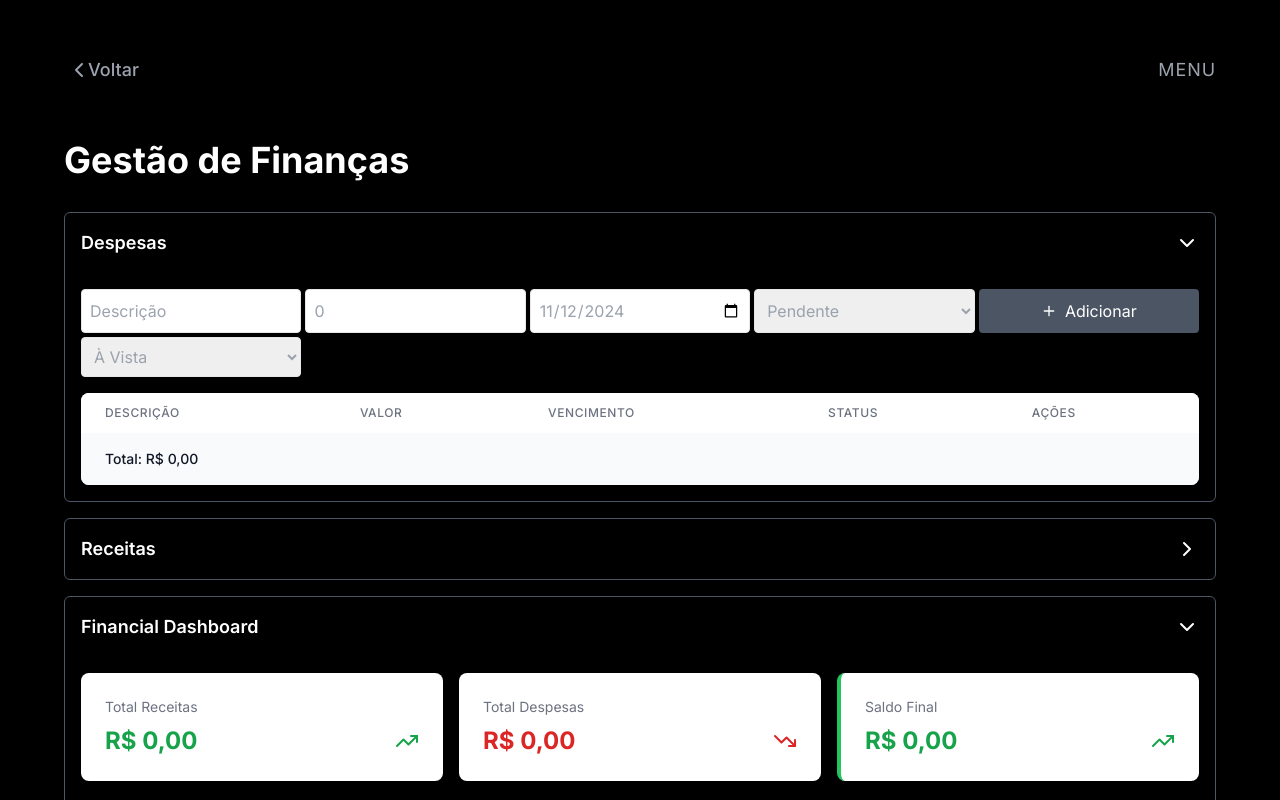
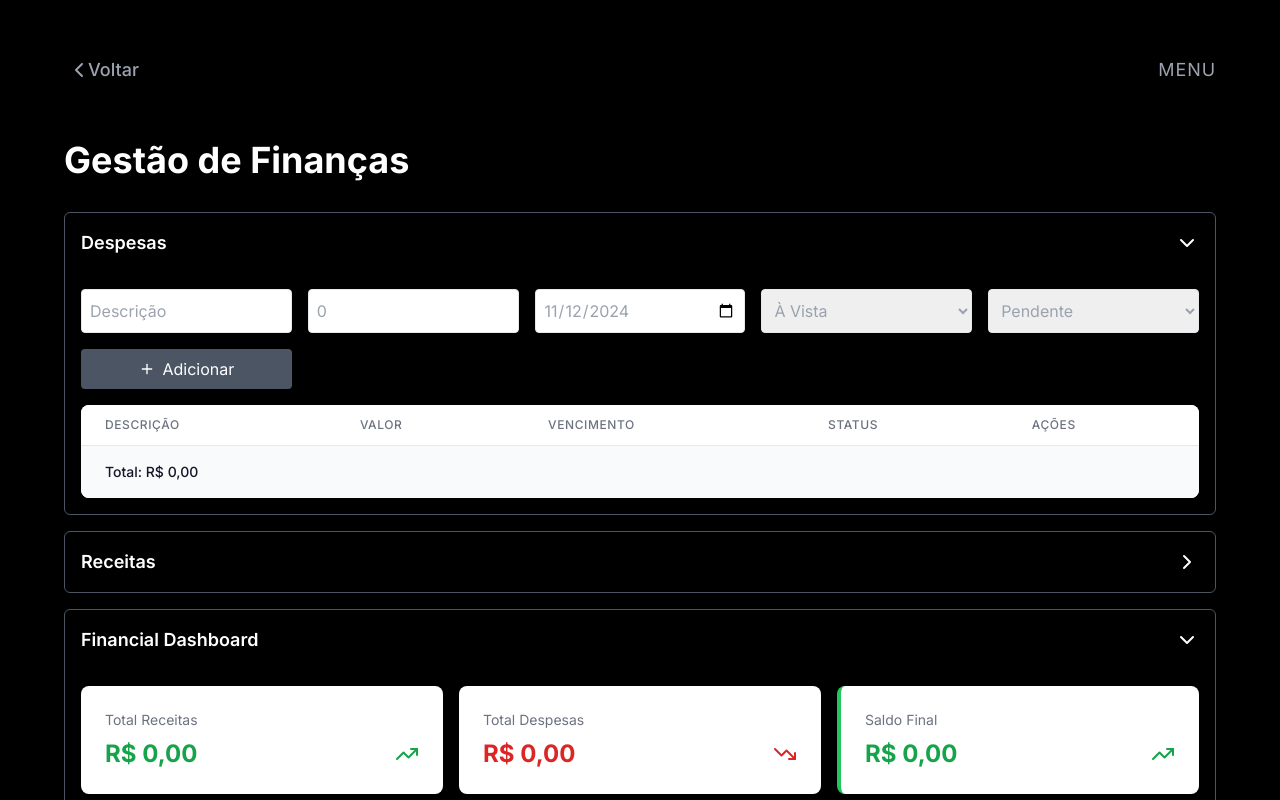
Before and after one commit to andreflara/mysite, a Next.js app: page /finance in a window 1280 px wide. Both pictures are taken after a click on the button "Despesas". Shown: the top 800 px of the page. Built offline with nearby package versions, Linux system fonts and the light colour scheme.

Commit message:
corrigindo status do parcelado e a vista

```diff
--- a/src/app/finance/dashboard.tsx
+++ b/src/app/finance/dashboard.tsx
@@ -17,14 +17,21 @@ import {
   ChevronRight,
 } from "lucide-react";
 
+
+interface Parcela {
+  valor: number;
+  data: string;
+}
+
 // Tipos já definidos anteriormente
 interface Despesa {
   id: string;
   descricao: string;
   valor: number;
-  status: "Pago" | "Pendente" | "Atrasado";
-
+  status: string;
+  modo: "Parcelado" | "À Vista";
   dataVencimento: string;
+  parcelas?: Parcela[];
 }
 
 interface Receita {
--- a/src/app/finance/despesas.tsx
+++ b/src/app/finance/despesas.tsx
@@ -11,14 +11,20 @@ import {
 } from "lucide-react";
 
 // Types
+interface Parcela {
+  valor: number;
+  data: string;
+  status: "Pago" | "Pendente" | "Atrasado";
+}
+
 interface Despesa {
   id: string;
   descricao: string;
   valor: number;
-  status: "Pago" | "Pendente" | "Atrasado";
+  status: "Pago" | "Pendente" | "Atrasado" ;
   modo: "Parcelado" | "À Vista";
   dataVencimento: string;
-  parcelas?: { valor: number; data: string }[]; // Adicionando as parcelas
+  parcelas?: Parcela[];
 }
 
 // Constants
@@ -47,13 +53,84 @@ const formatCurrency = (value: number) =>
 const formatDate = (dateString: string) =>
   new Date(dateString).toLocaleDateString("pt-BR");
 
+const generateParcelasForDespesa = (
+  valor: number,
+  dataInicial: string,
+  numParcelas: number
+): Parcela[] => {
+  const parcelas: Parcela[] = [];
+  const valorParcela = Number((valor / numParcelas).toFixed(2));
+  const currentDate = new Date(dataInicial);
+
+  for (let i = 0; i < numParcelas; i++) {
+    const nextMonth = new Date(currentDate);
+    nextMonth.setMonth(nextMonth.getMonth() + i);
+
+    parcelas.push({
+      valor:
+        i === numParcelas - 1
+          ? valor - valorParcela * (numParcelas - 1)
+          : valorParcela,
+      data: nextMonth.toISOString().split("T")[0],
+      status: "Pendente",
+    });
+  }
+
+  return parcelas;
+};
+
 // Alert Component
-const Alert: React.FC<{ message: string }> = React.memo(({ message }) => (
+const Alert = React.memo<{ message: string }>(({ message }) => (
   <div className="bg-red-100 border border-red-400 text-red-700 px-4 py-3 rounded relative mb-4 flex items-center gap-2">
     <AlertCircle className="h-4 w-4" />
     <span>{message}</span>
   </div>
-));Alert.displayName = 'Alert';
+));
+Alert.displayName = "Alert";
+
+// Input Field Component
+const InputField = React.memo<{
+  type: string;
+  placeholder?: string;
+  value: string | number;
+  onChange: (value: string) => void;
+  className?: string;
+}>(({ type, placeholder, value, onChange, className }) => (
+  <input
+    type={type}
+    placeholder={placeholder}
+    value={value}
+    onChange={(e) => onChange(e.target.value)}
+    className={`w-full p-2 border rounded focus:ring-2 focus:border-hidden ${className}`}
+  />
+));
+InputField.displayName = "InputField";
+
+// Status Select Component
+const StatusSelect = React.memo<{
+  value: "Pago" | "Pendente" | "Atrasado";
+  onChange: (value: "Pago" | "Pendente" | "Atrasado") => void;
+  className?: string;
+}>(({ value, onChange, className }) => (
+  <select
+    value={value}
+    onChange={(e) =>
+      onChange(e.target.value as "Pago" | "Pendente" | "Atrasado")
+    }
+    className={` px-2 py-[0.1rem] text-xs rounded-md border ${STATUS_COLORS[value]} ${className}`}
+  >
+    <option className="bg-yellow-100 text-yellow-700" value="Pendente">
+      Pendente
+    </option>
+    <option className="bg-green-100 text-green-700" value="Pago">
+      Pago
+    </option>
+    <option className=" bg-red-100 text-red-700" value="Atrasado">
+      Atrasado
+    </option>
+  </select>
+));
+StatusSelect.displayName = "StatusSelect";
 
 // Main Component
 const Despesas: React.FC<{
@@ -69,6 +146,7 @@ const Despesas: React.FC<{
   const [erro, setErro] = useState<string>("");
   const [modoEdicao, setModoEdicao] = useState<string | null>(null);
   const [showDespesas, setShowDespesas] = useState(false);
+  const [numParcelas, setNumParcelas] = useState<number>(1);
 
   // Validation
   const validarDespesa = useCallback((despesa: Despesa): boolean => {
@@ -84,32 +162,117 @@ const Despesas: React.FC<{
       setErro("A data de vencimento é obrigatória");
       return false;
     }
-    if (despesa.modo === "Parcelado" && (!novaDespesa.parcelas || novaDespesa.parcelas.length === 0)) {
-      setErro("O número de parcelas é obrigatório");
+    if (
+      despesa.modo === "Parcelado" &&
+      (!despesa.parcelas || despesa.parcelas.length === 0)
+    ) {
+      setErro("O número de parcelas é obrigatório para pagamento parcelado");
       return false;
     }
     return true;
-  }, [novaDespesa.parcelas]);
+  }, []);
 
-  // Handlers
+  const handleParcelaStatusChange = useCallback(
+    (
+      despesaId: string,
+      parcelaIndex: number | null,
+      novoStatus: "Pago" | "Pendente" | "Atrasado"
+    ) => {
+      setDespesas((prevDespesas) =>
+        prevDespesas.map((despesa) => {
+          if (despesa.id === despesaId) {
+            if (despesa.modo === "Parcelado" && despesa.parcelas) {
+              // Lógica para atualizar o status de uma parcela
+              const novasParcelas = [...despesa.parcelas];
+              if (parcelaIndex !== null) {
+                novasParcelas[parcelaIndex] = {
+                  ...novasParcelas[parcelaIndex],
+                  status: novoStatus,
+                };
+              }
+
+              // Atualizando o status da despesa com base nas parcelas
+              const allPago = novasParcelas.every((p) => p.status === "Pago");
+              const hasAtrasado = novasParcelas.some(
+                (p) => p.status === "Atrasado"
+              );
+
+              return {
+                ...despesa,
+                parcelas: novasParcelas,
+                status: allPago
+                  ? "Pago"
+                  : hasAtrasado
+                  ? "Atrasado"
+                  : "Pendente",
+              };
+            }
+            if (despesa.modo === "À Vista") {
+              // Lógica para atualizar o status da despesa no modo "À Vista"
+              return {
+                ...despesa,
+                status: novoStatus, // No "À Vista", apenas alteRA o status diretamente
+              };
+            }
+          }
+          return despesa;
+        })
+      );
+    },
+    []
+  );
+
+  const handleDespesaChange = useCallback(
+    (field: keyof Despesa, value: Despesa[keyof Despesa]) => {
+      setNovaDespesa((prev) => {
+        const updated = { ...prev, [field]: value };
+
+        if (field === "modo" && value === "À Vista") {
+          updated.parcelas = [];
+          setNumParcelas(1);
+        }
+
+        return updated;
+      });
+    },
+    []
+  );
+
+  const handleParcelasChange = useCallback((numParcelasStr: string) => {
+    const num = Number.parseInt(numParcelasStr, 10);
+    if (Number.isNaN(num) || num <= 0) return;
+
+    setNumParcelas(num);
+    setNovaDespesa((prev) => ({
+      ...prev,
+      parcelas: generateParcelasForDespesa(
+        prev.valor,
+        prev.dataVencimento,
+        num
+      ),
+    }));
+  }, []);
+
   const adicionarDespesa = useCallback(() => {
     setErro("");
     if (!validarDespesa(novaDespesa)) return;
 
     const newDespesas = [...despesas, novaDespesa];
     setDespesas(newDespesas);
-    onDespesasUpdate?.(newDespesas); // Atualiza o total de despesas no componente pai
+    onDespesasUpdate?.(newDespesas);
+
     setNovaDespesa({
       ...INITIAL_DESPESA,
       id: crypto.randomUUID(),
     });
+    setNumParcelas(1);
   }, [novaDespesa, validarDespesa, onDespesasUpdate, despesas]);
 
   const removerDespesa = useCallback(
     (id: string) => {
       const newDespesas = despesas.filter((despesa) => despesa.id !== id);
       setDespesas(newDespesas);
-      onDespesasUpdate?.(newDespesas); // Atualiza o total de despesas no componente pai
+      onDespesasUpdate?.(newDespesas);
     },
     [onDespesasUpdate, despesas]
   );
@@ -120,6 +283,7 @@ const Despesas: React.FC<{
       if (despesa) {
         setModoEdicao(id);
         setNovaDespesa(despesa);
+        setNumParcelas(despesa.parcelas?.length || 1);
       }
     },
     [despesas]
@@ -140,6 +304,7 @@ const Despesas: React.FC<{
       ...INITIAL_DESPESA,
       id: crypto.randomUUID(),
     });
+    setNumParcelas(1);
   }, [modoEdicao, novaDespesa, validarDespesa, onDespesasUpdate, despesas]);
 
   const calcularTotal = useMemo(
@@ -147,82 +312,51 @@ const Despesas: React.FC<{
     [despesas]
   );
 
-  const handleParcelasChange = (e: React.ChangeEvent<HTMLInputElement>) => {
-    const numParcelas = Number.parseInt(e.target.value, 10);
-    const valorParcela = novaDespesa.valor / numParcelas;
-    const parcelas: { valor: number; data: string; }[] = [];
-    const currentDate = new Date(novaDespesa.dataVencimento);
-
-    for (let i = 0; i < numParcelas; i++) {
-      const nextMonth = new Date(currentDate.setMonth(currentDate.getMonth() + 1));
-      parcelas.push({
-        valor: valorParcela,
-        data: nextMonth.toISOString().split("")[0], // Data de vencimento das parcelas
-      });
-    }
-
-    setNovaDespesa((prev) => ({
-      ...prev,
-      parcelas,
-    }));
-  };
-
   const renderInputs = () => (
-    <div className="grid grid-cols-1 md:grid-cols-5 gap-1 text-[#9aa2ad]">
-      <input
+    <div className="grid grid-cols-1 md:grid-cols-2 lg:grid-cols-5 gap-4 text-[#9aa2ad]">
+      <InputField
         type="text"
         placeholder="Descrição"
         value={novaDespesa.descricao}
-        onChange={(e) =>
-          setNovaDespesa((prev) => ({
-            ...prev,
-            descricao: e.target.value,
-          }))
-        }
-        className="w-full p-2 border rounded focus:ring-2 focus:border-hidden"
+        onChange={(value) => handleDespesaChange("descricao", value)}
       />
-      <input
+      <InputField
         type="number"
         placeholder="Valor"
         value={novaDespesa.valor}
-        onChange={(e) =>
-          setNovaDespesa((prev) => ({
-            ...prev,
-            valor: Number(e.target.value),
-          }))
-        }
-        className="w-full p-2 border rounded focus:ring-2 focus:border-hidden"
+        onChange={(value) => handleDespesaChange("valor", Number(value))}
       />
-      <input
+      <InputField
         type="date"
         value={novaDespesa.dataVencimento}
-        onChange={(e) =>
-          setNovaDespesa((prev) => ({
-            ...prev,
-            dataVencimento: e.target.value,
-          }))
-        }
-        className="w-full p-2 border rounded focus:ring-2 focus:border-hidden"
+        onChange={(value) => handleDespesaChange("dataVencimento", value)}
       />
       <select
-        value={novaDespesa.status}
-        onChange={(e) =>
-          setNovaDespesa((prev) => ({
-            ...prev,
-            status: e.target.value as Despesa["status"],
-          }))
-        }
+        value={novaDespesa.modo}
+        onChange={(e) => handleDespesaChange("modo", e.target.value)}
         className="w-full p-2 border rounded focus:ring-2 focus:border-hidden"
       >
-        <option value="Pendente" className="text-black">
-          Pendente
-        </option>
-        <option value="Pago" className="text-black">
-          Pago
-        </option>
-        <option value="Atrasado" className="text-black">
-          Atrasado
-        </option>
+        <option value="À Vista">À Vista</option>
+        <option value="Parcelado">Parcelado</option>
+      </select>
+
+      {novaDespesa.modo === "Parcelado" && (
+        <InputField
+          type="number"
+          placeholder="Número de Parcelas"
+          value={numParcelas}
+          onChange={handleParcelasChange}
+        />
+      )}
+
+      <select
+        value={novaDespesa.status}
+        onChange={(e) => handleDespesaChange("status", e.target.value)}
+        className="w-full p-2 border rounded focus:ring-2 focus:border-hidden"
+      >
+        <option value="Pendente">Pendente</option>
+        <option value="Pago">Pago</option>
+        <option value="Atrasado">Atrasado</option>
       </select>
 
       <button
@@ -242,33 +376,6 @@ const Despesas: React.FC<{
           </>
         )}
       </button>
-
-      <select
-        value={novaDespesa.modo}
-        onChange={(e) =>
-          setNovaDespesa((prev) => ({
-            ...prev,
-            modo: e.target.value as Despesa["modo"],
-          }))
-        }
-        className="w-full p-2 border rounded focus:ring-2 focus:border-hidden"
-      >
-        <option value="À Vista" className="text-black">
-          À Vista
-        </option>
-        <option value="Parcelado" className="text-black">
-          Parcelado
-        </option>
-      </select>
-
-      {novaDespesa.modo === "Parcelado" && (
-        <input
-          type="number"
-          placeholder="Número de Parcelas"
-          onChange={handleParcelasChange}
-          className="w-full p-2 border rounded focus:ring-2 focus:border-hidden"
-        />
-      )}
     </div>
   );
 
@@ -280,23 +387,37 @@ const Despesas: React.FC<{
           <td className="px-6 py-4 whitespace-nowrap">
             {formatCurrency(despesa.valor)}
           </td>
-          <td className="px-6 py-4 whitespace-nowrap">
+          <td className="px-6 py-4 whitespace-normal">
             {despesa.modo === "Parcelado" && despesa.parcelas
               ? despesa.parcelas.map((parcela, index) => (
-                  <div key={index}>
-                    {formatCurrency(parcela.valor)} - {formatDate(parcela.data)}
+                <div key={`${parcela.valor}-${parcela.data}-${index}`} className="mb-1">
+                    {`Parcela ${index + 1}: ${formatCurrency(
+                      parcela.valor
+                    )} - ${formatDate(parcela.data)}`}
                   </div>
                 ))
               : formatDate(despesa.dataVencimento)}
           </td>
           <td className="px-6 py-4 whitespace-nowrap">
-            <span
-              className={`px-2 inline-flex text-xs leading-5 font-semibold rounded-full ${
-                STATUS_COLORS[despesa.status]
-              }`}
-            >
-              {despesa.status}
-            </span>
+            {despesa.modo === "Parcelado" && despesa.parcelas ? (
+              despesa.parcelas.map((parcela, index) => (
+                <div key={`${parcela.valor}-${parcela.data}-${index}`} className="mb-1">
+                  <StatusSelect
+                    value={parcela.status}
+                    onChange={(novoStatus) =>
+                      handleParcelaStatusChange(despesa.id, index, novoStatus)
+                    }
+                  />
+                </div>
+              ))
+            ) : (
+              <StatusSelect
+                value={despesa.status}
+                onChange={(novoStatus) =>
+                  handleParcelaStatusChange(despesa.id, null, novoStatus)
+                }
+              />
+            )}
           </td>
           <td className="px-6 py-4 whitespace-nowrap">
             <div className="flex gap-2">
@@ -345,10 +466,16 @@ const Despesas: React.FC<{
             <div className="rounded-md shadow mb-4">{renderInputs()}</div>
 
             <div className="bg-white rounded-lg shadow overflow-hidden">
-              <table className="w-full">
+              <table className="min-w-full divide-y divide-gray-200">
                 <thead className="bg-white">
                   <tr>
-                    {["Descrição", "Valor", "Vencimento", "Status", "Ações"].map((header) => (
+                    {[
+                      "Descrição",
+                      "Valor",
+                      "Vencimento",
+                      "Status",
+                      "Ações",
+                    ].map((header) => (
                       <th
                         key={header}
                         className="px-6 py-3 text-left text-xs font-medium text-gray-500 uppercase tracking-wider"
```
Also changed, not shown: src/app/finance/page.tsx (+8 -2 lines).
